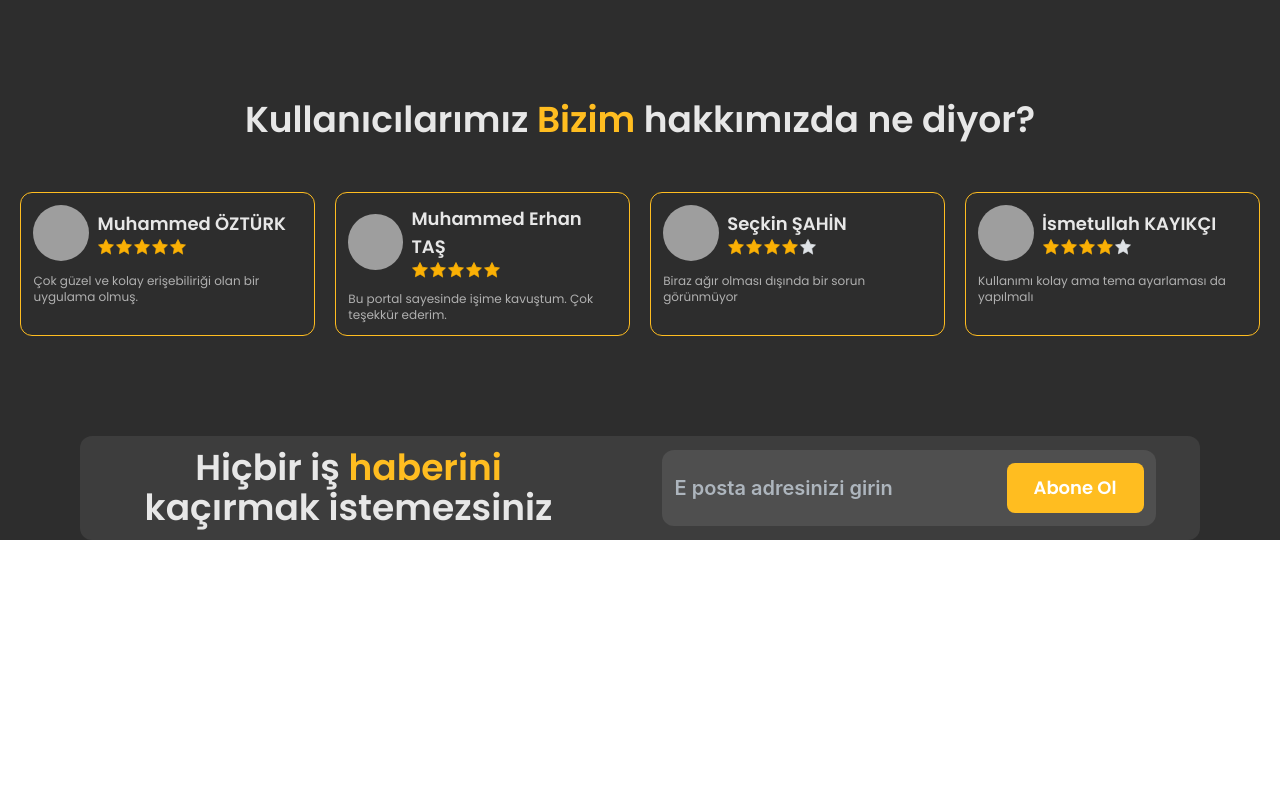
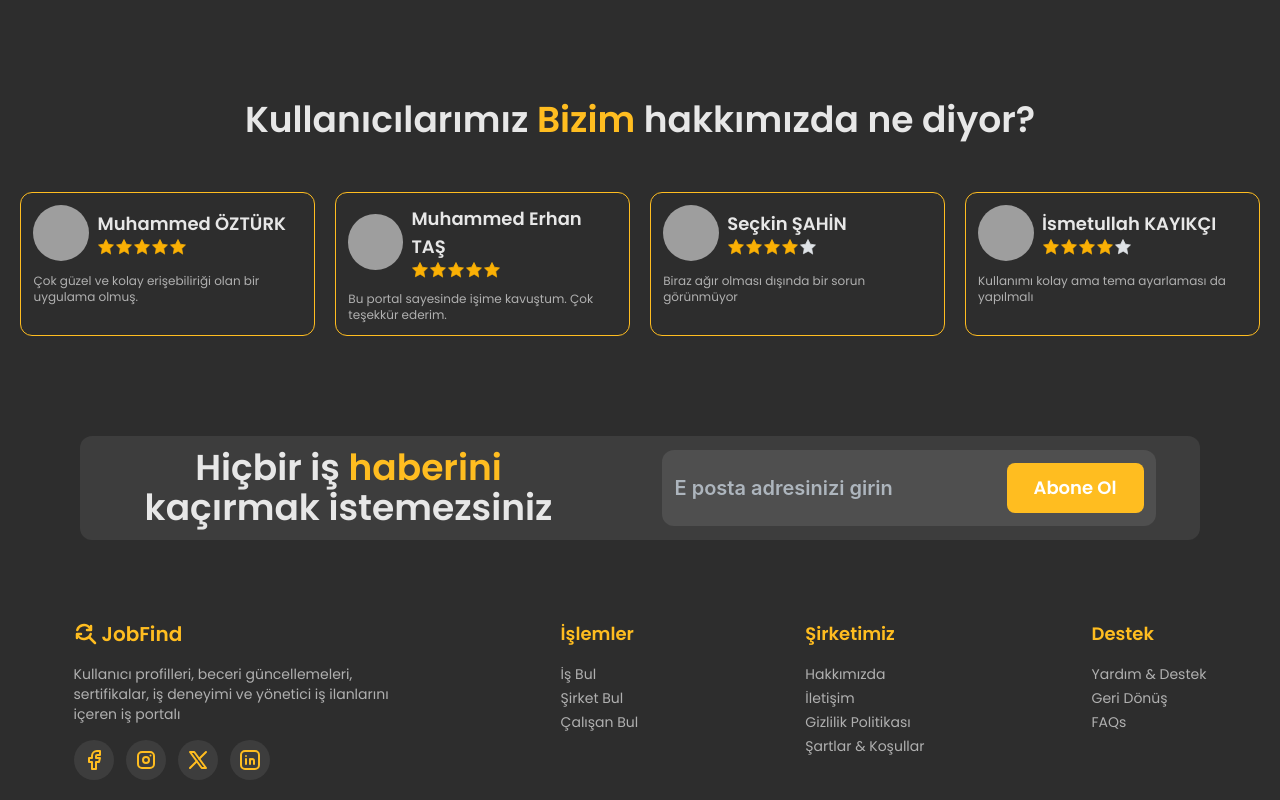
Before and after one commit to themfg63/JobFind, a React (Create React App) app in the folder frontend/: page / in a window 1280 px wide. Shown: the part 1974-2774 px from the top of the page. Before the commit the page ends 2514 px from the top, so only its background shows below. Built offline with nearby package versions, Linux system fonts and the light colour scheme; grey boxes are pictures that could not be loaded.

Commit message:
Footer created

```diff
--- a/frontend/src/Data/Data.tsx
+++ b/frontend/src/Data/Data.tsx
@@ -1,3 +1,5 @@
+import { link } from "fs";
+
 export const companies = [
     "Google",
     "Amazon",
@@ -82,3 +84,15 @@
         "rating" : 4
     },
 ]
+
+export const footerLinks =[
+    {
+        title: "İşlemler", link: ["İş Bul", "Şirket Bul", "Çalışan Bul"]
+    },
+    {
+        title: "Şirketimiz", link: ["Hakkımızda", "İletişim","Gizlilik Politikası","Şartlar & Koşullar"]
+    },
+    {
+        title: "Destek", link: ["Yardım & Destek", "Geri Dönüş", "FAQs"]
+    }
+]
--- /dev/null
+++ b/frontend/src/Footer/Footer.tsx
@@ -0,0 +1,31 @@
+import { IconBrandFacebook, IconBrandInstagram, IconBrandLinkedin, IconBrandX, IconZoomReplace } from "@tabler/icons-react"
+import { footerLinks } from "../Data/Data";
+
+const Footer = () => {
+    return <div className="mt-20 pb-5 flex gap-5 justify-around">
+        <div className="w-1/4 flex flex-col gap-4">
+            <div className="flex gap-1 items-center text-bright-sun-400">
+                <IconZoomReplace className="h-6 w-6" stroke={2.5} />
+                <div className="text-xl font-semibold">JobFind</div>
+            </div>
+            <div className="text-sm text-mine-shaft-300">Kullanıcı profilleri, beceri güncellemeleri, sertifikalar, iş deneyimi ve yönetici iş ilanlarını içeren iş portalı</div>
+            <div className="flex gap-3 text-bright-sun-400 [&>div]:bg-mine-shaft-900 [&>div]:p-2 [&>div]:rounded-full [&>div]:cursor-pointer hover:[&>div]:bg-mine-shaft-700">
+                <div>   <IconBrandFacebook />   </div>
+                <div>   <IconBrandInstagram />  </div>
+                <div>   <IconBrandX />  </div>
+                <div>   <IconBrandLinkedin />   </div>
+            </div>
+        </div>
+        {
+            footerLinks.map((item, index) => <div key={index}>
+                <div className="text-lg font-semibold mb-4 text-bright-sun-400">{item.title}</div>
+                {
+                    item.link.map((link,index) => <div key={index} className="text-mine-shaft-300 text-sm hover:text-bright-sun-400 cursor-pointer mb-1 hover:translate-x-2 transition
+                    duration-300 ease-in-out">{link}</div>)
+                }
+            </div>)
+        }
+    </div>
+}
+
+export default Footer;
--- a/frontend/src/Pages/HomePage.tsx
+++ b/frontend/src/Pages/HomePage.tsx
@@ -1,3 +1,4 @@
+import Footer from "../Footer/Footer";
 import Header from "../Header/Header";
 import Companies from "../LandingPage/Companies";
 import DreamJob from "../LandingPage/DreamJob";
@@ -16,6 +17,7 @@
             <Working />
             <Testimonials />
             <Subscribe />
+            <Footer />
         </div>
     )
 }
```
